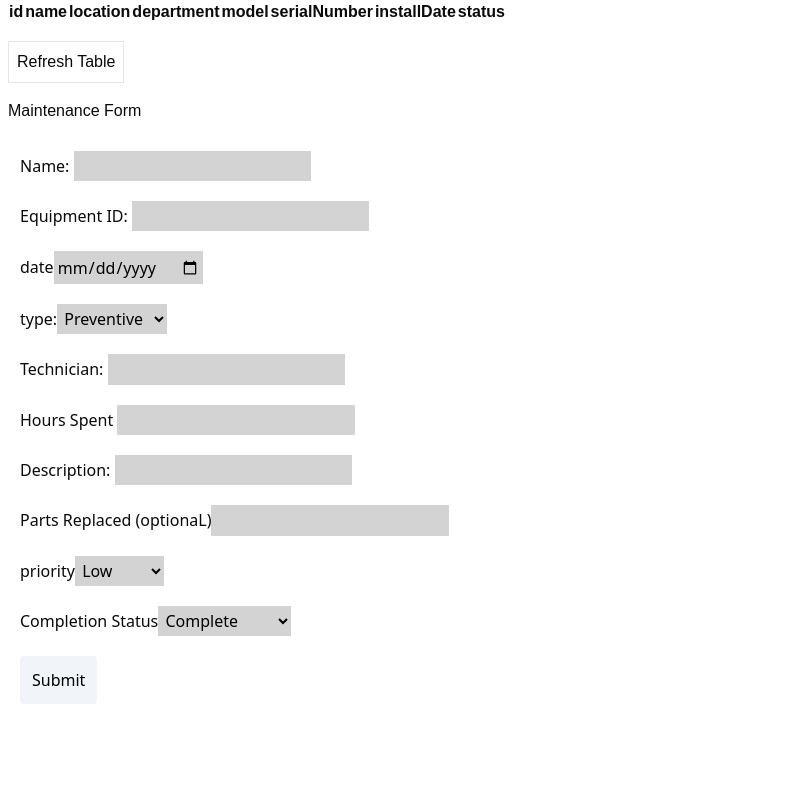
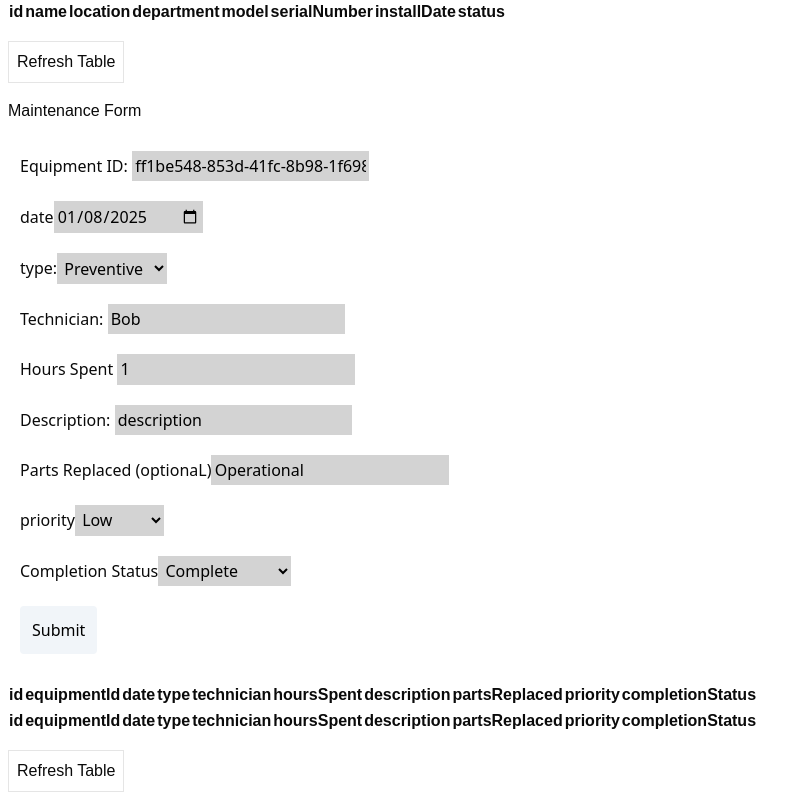
Before and after one commit to Christina113-code/coding_challenge, a Next.js app: page / in a window 1280 px wide. Shown: the part 518-1318 px from the top of the page, without its empty margins (0-811 px from the left). Before the commit the page ends 1242 px from the top, so only its background shows below. Built offline with nearby package versions, Linux system fonts and the light colour scheme.

Commit message:
connected maint form and table

```diff
--- a/src/app/Equipment/EquipmentForm.tsx
+++ b/src/app/Equipment/EquipmentForm.tsx
@@ -3,6 +3,7 @@ import React from 'react'
 import {z} from "zod";
 import {useForm, SubmitHandler} from 'react-hook-form'
 import { zodResolver } from '@hookform/resolvers/zod';
+import {v4 as uuidv4} from 'uuid'
 
 
 
@@ -33,12 +34,12 @@ interface EquipmentFormProps {
 
 
 const EquipmentForm: React.FC<EquipmentFormProps> = ({onSubmit}) => {
-  const {register, handleSubmit, reset, formState:
+  const {register, handleSubmit, reset,setError, formState:
     {errors, isSubmitting},
 
   } = useForm<Equipment>({
     defaultValues: {
-      id: "default-id",
+      id: uuidv4(),
     name: "Drill Press",
     location: "Assembly",
     department: "Machining", // Matches enum
@@ -50,13 +51,19 @@ const EquipmentForm: React.FC<EquipmentFormProps> = ({onSubmit}) => {
     },
     resolver: zodResolver(EquipmentSchema)
   });
-  const equipment: Equipment[] = []
 
   const handleFormSubmit: SubmitHandler<Equipment>= data => {
-    const newData = {...data, installDate: new Date(data.installDate)}
-    console.log(newData)
-    onSubmit(newData)
-    reset()
+
+    try {
+      const newData = {...data, installDate: new Date(data.installDate)}
+      onSubmit(newData)
+      reset()
+
+    } catch (error) {
+      setError("root", {
+        message: "Must fill in all input fields",
+      });
+    }
 
 
   }
--- a/src/app/Equipment/EquipmentTable.tsx
+++ b/src/app/Equipment/EquipmentTable.tsx
@@ -57,9 +57,7 @@ const EquipmentTable = () => {
   const rerender = React.useReducer(() => ({}), {})[1]
 
   const onSubmit: SubmitHandler<Equipment> = (newEquipment) => {
-    console.log("submitted")
     setData((prev: Equipment[]) => [...prev, newEquipment]);
-   console.log(data)
 
 
   };
--- a/src/app/MainetenanceRecordsTable.tsx
+++ b/src/app/MainetenanceRecordsTable.tsx
@@ -1,9 +1,140 @@
-import React from 'react'
+'use client'
+import React, { useState } from 'react'
+import {
+  ColumnDef,
+  useReactTable,
+  getCoreRowModel,
+  flexRender,
+  createColumnHelper
+} from '@tanstack/react-table';
+import MaintenanceRecordForm , {MaintenanceRecord} from './MaintenanceRecordForm';
+import { SubmitHandler } from 'react-hook-form';
+// Table Column Formatting
 
-const MainetenanceRecordsTable = () => {
+const columnHelper = createColumnHelper<MaintenanceRecord>()
+
+export const columns = [
+  columnHelper.accessor('id', {
+    cell: info => info.getValue(),
+    footer: info => info.column.id,
+  }),
+  columnHelper.accessor('equipmentId', {
+    cell: info => info.getValue(),
+    footer: info => info.column.id,
+  }),
+  columnHelper.accessor('date', {
+    cell:  ({ getValue }) => {
+      const date = getValue() as unknown as Date;
+      return date.toLocaleDateString(); // Formats date as MM/DD/YYYY
+    },
+    footer: info => info.column.id,
+  }),
+  columnHelper.accessor('type', {
+    cell: info => info.getValue(),
+    footer: info => info.column.id,
+  }),
+  columnHelper.accessor('technician', {
+    cell: info => info.getValue(),
+    footer: info => info.column.id,
+  }),
+  columnHelper.accessor('hoursSpent', {
+    cell: info => info.getValue(),
+    footer: info => info.column.id,
+  }),
+  columnHelper.accessor('description', {
+    cell:  info => info.getValue(),
+    footer: info => info.column.id,
+  }),
+  columnHelper.accessor('partsReplaced', {
+    cell: info => info.getValue(),
+    footer: info => info.column.id,
+  }),
+  columnHelper.accessor('priority', {
+    cell: info => info.getValue(),
+    footer: info => info.column.id,
+  }),
+  columnHelper.accessor('completionStatus', {
+    cell: info => info.getValue(),
+    footer: info => info.column.id,
+  }),
+]
+
+
+const MaintenanceRecordsTable = () => {
+  const [data, setData] = useState<MaintenanceRecord[]>([])
+  const rerender = React.useReducer(() => ({}), {})[1]
+
+  const onSubmit: SubmitHandler<MaintenanceRecord> = (newMaintenanceRecord) => {
+    console.log("submitted")
+    setData((prev: MaintenanceRecord[]) => [...prev, newMaintenanceRecord]);
+   console.log(data)
+
+
+  };
+
+  const table = useReactTable<MaintenanceRecord>({
+    data,
+    columns,
+    getCoreRowModel: getCoreRowModel()
+  })
+
   return (
-    <div>MainetenanceRecordsTable</div>
+    <>
+    <MaintenanceRecordForm onSubmit={onSubmit}/>
+    <div className="p-2">
+      <table>
+        <thead>
+          {table.getHeaderGroups().map(headerGroup => (
+            <tr key={headerGroup.id}>
+              {headerGroup.headers.map(header => (
+                <th key={header.id}>
+                  {header.isPlaceholder
+                    ? null
+                    : flexRender(
+                        header.column.columnDef.header,
+                        header.getContext()
+                      )}
+                </th>
+              ))}
+            </tr>
+          ))}
+        </thead>
+        <tbody>
+          {table.getRowModel().rows.map(row => (
+            <tr key={row.id}>
+              {row.getVisibleCells().map(cell => (
+                <td key={cell.id}>
+                  {flexRender(cell.column.columnDef.cell, cell.getContext())}
+                </td>
+              ))}
+            </tr>
+          ))}
+        </tbody>
+        <tfoot>
+          {table.getFooterGroups().map(footerGroup => (
+            <tr key={footerGroup.id}>
+              {footerGroup.headers.map(header => (
+                <th key={header.id}>
+                  {header.isPlaceholder
+                    ? null
+                    : flexRender(
+                        header.column.columnDef.footer,
+                        header.getContext()
+                      )}
+                </th>
+              ))}
+            </tr>
+          ))}
+        </tfoot>
+      </table>
+      <div className="h-4" />
+      <button onClick={() => rerender()} className="border p-2">
+        Refresh Table
+      </button>
+    </div>
+    </>
+
   )
 }
 
-export default MainetenanceRecordsTable
+export default MaintenanceRecordsTable
--- a/src/app/MaintenanceRecordForm.tsx
+++ b/src/app/MaintenanceRecordForm.tsx
@@ -3,7 +3,7 @@ import React from 'react'
 import {z} from "zod";
 import {useForm, SubmitHandler} from 'react-hook-form'
 import { zodResolver } from '@hookform/resolvers/zod';
-
+import {v4 as uuidv4} from 'uuid'
 
 const types = ['Preventive', 'Repair', 'Emergency']
 const completionStatuses = ['Complete' , 'Incomplete' , 'Pending Parts']
@@ -11,7 +11,13 @@ const priorities = ['Low' , 'Medium' , 'High']
 const MainetenanceRecordSchema = z.object({
   id: z.string(),
   equipmentId: z.string(),
-  date: z.date(), //TODO: NOT FUTURE DATE
+  date: z.string().refine(
+    (dateStr) => {
+      const date = new Date(dateStr);
+      return date <= new Date(); // Ensure date is not in the future
+    },
+    { message: "Install date must be in the past" }
+  ),
   type: z.enum(['Preventive', 'Repair', 'Emergency']),
   technician: z.string().min(2),
   hoursSpent: z.number().positive().max(24),
@@ -21,34 +27,55 @@ const MainetenanceRecordSchema = z.object({
   completionStatus: z.enum(['Complete' , 'Incomplete' , 'Pending Parts'])
 
 })
-type MaintenanceRecord = z.infer<typeof MainetenanceRecordSchema>
+export type MaintenanceRecord = z.infer<typeof MainetenanceRecordSchema>
 
-const MaintenanceRecordForm = () => {
-  const {register, handleSubmit, setError, formState:
+interface MaintenanceRecordProps {
+  onSubmit: SubmitHandler<MaintenanceRecord>;
+}
+
+
+const MaintenanceRecordForm: React.FC<MaintenanceRecordProps>= ({onSubmit}) => {
+  const {register, handleSubmit, setError, reset,formState:
     {errors, isSubmitting},
 
   } = useForm<MaintenanceRecord>({
-    resolver: zodResolver(MainetenanceRecordSchema)
-  });
-  const onSubmit: SubmitHandler<MaintenanceRecord> = async (data) => {
+
+ defaultValues: {
+      id: uuidv4(),
+    equipmentId: uuidv4(),
+    date: new Date().toISOString().split("T")[0], // Format for input type="date"
+    type: "Preventive", // Matches enum
+    technician: "Bob",
+    hoursSpent: 1,
+    description: "description", // Format for input type="date"
+    partsReplaced: "Operational", // Matches enum
+    priority: "Low",
+    completionStatus: "Complete",
+
+
+  },
+  resolver: zodResolver(MainetenanceRecordSchema)
+});
+
+ const handleFormSubmit: SubmitHandler<MaintenanceRecord>= data => {
+
+
     try {
-      await new Promise((resolve) => setTimeout(resolve, 1000));
+      const newData = {...data, date: new Date(data.date)}
+      onSubmit(newData)
+      reset()
 
     } catch (error) {
       setError("root", {
         message: "Must fill in all input fields",
       });
     }
-  };
-
+  }
   return (
    <>
    <h1 className='p-2'>Maintenance Form</h1>
-    <form onSubmit={handleSubmit(onSubmit)} className='flex flex-col gap-5 p-5 justify-center font-sans'>
-      <div>
-      <label htmlFor="name">Name: </label>
-      <input {...register("id")}type="text"  />
-      </div>
+    <form onSubmit={handleSubmit(handleFormSubmit)} className='flex flex-col gap-5 p-5 justify-center font-sans'>
+
      <div>
      <label htmlFor="equipmentId">Equipment ID: </label>
      <input {...register("equipmentId")} type="text"  />
--- a/src/app/page.tsx
+++ b/src/app/page.tsx
@@ -5,6 +5,7 @@ import { SubmitHandler } from "react-hook-form";
 import { Equipment } from "./Equipment/EquipmentForm";
 import EquipmentTable from "./Equipment/EquipmentTable";
 import MaintenanceRecordForm from "./MaintenanceRecordForm";
+import MainetenanceRecordsTable from "./MainetenanceRecordsTable";
 
 
 export default function Home() {
@@ -25,7 +26,7 @@ const onSubmit: SubmitHandler<Equipment> = async (data: Equipment) => {
   {/* Equipment Form */}
   {/* <EquipmentForm onSubmit = {onSubmit}/> */}
   <EquipmentTable/>
-  <MaintenanceRecordForm/>
+<MainetenanceRecordsTable/>
   </>
   );
 }
```
